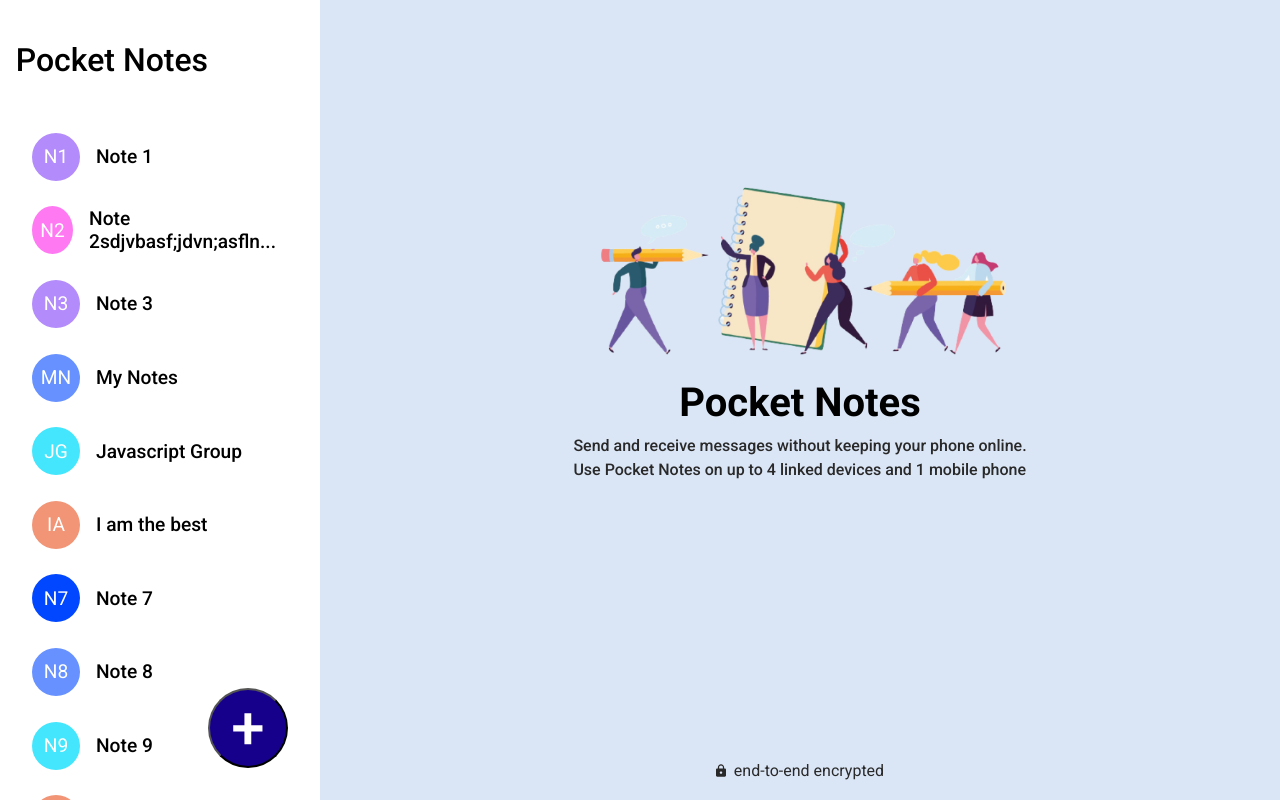
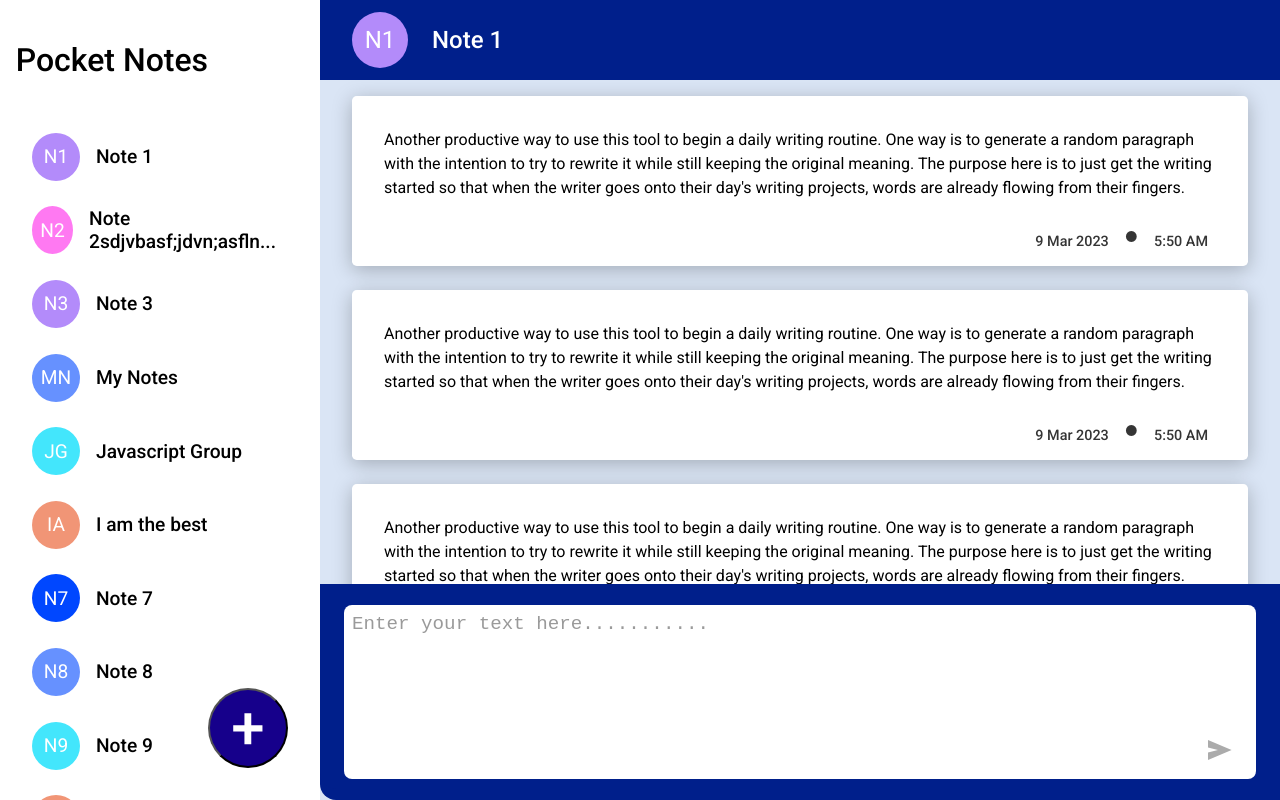
Before and after one commit to ds-1201/notes-app, a React (Create React App) app: page / in a window 1280 px wide. Built offline with nearby package versions, Linux system fonts and the light colour scheme.

Commit message:
notes view ui desktop complete

```diff
--- a/src/App.jsx
+++ b/src/App.jsx
@@ -1,4 +1,5 @@
-import Home from "./components/home/Home";
+// import Home from "./components/home/Home";
+import NotesView from "./components/notesView/NotesView";
 import Sidebar from "./components/sidebar/Sidebar";
 
 function App() {
@@ -8,7 +9,8 @@ function App() {
         <Sidebar />
       </div>
       <div className="main-box">
-        <Home />
+        {/* <Home /> */}
+        <NotesView />
       </div>
     </div>
   );
--- /dev/null
+++ b/src/components/avatar/Avatar.jsx
@@ -0,0 +1,21 @@
+import React from "react";
+import styles from "./Avatar.module.css";
+import { generateInitials } from "../../utils";
+
+const Avatar = ({ color, title, width, height, fontSize }) => {
+  return (
+    <div
+      style={{
+        backgroundColor: color || "#0047ff",
+        ...(width && { width }),
+        ...(height && { height }),
+        ...(fontSize && { fontSize: fontSize }),
+      }}
+      className={`${styles.avatar}`}
+    >
+      <span>{generateInitials(title)}</span>
+    </div>
+  );
+};
+
+export default Avatar;
--- /dev/null
+++ b/src/components/avatar/Avatar.module.css
@@ -0,0 +1,10 @@
+.avatar {
+  color: var(--white-color);
+  width: 3rem;
+  height: 3rem;
+  font-size: 1.2rem;
+  display: flex;
+  justify-content: center;
+  align-items: center;
+  border-radius: 50%;
+}
--- a/src/components/notesView/NotesView.jsx
+++ b/src/components/notesView/NotesView.jsx
@@ -0,0 +1,94 @@
+import React from "react";
+import styles from "./NotesView.module.css";
+import Avatar from "../avatar/Avatar";
+
+const dummy = {
+  id: 1,
+  title: "Note 1",
+  content: [
+    {
+      id: 1,
+      note: "Another productive way to use this tool to begin a daily writing routine. One way is to generate a random paragraph with the intention to try to rewrite it while still keeping the original meaning. The purpose here is to just get the writing started so that when the writer goes onto their day's writing projects, words are already flowing from their fingers.",
+      date: "9 Mar 2023",
+      time: "5:50 AM",
+    },
+    {
+      id: 2,
+      note: "Another productive way to use this tool to begin a daily writing routine. One way is to generate a random paragraph with the intention to try to rewrite it while still keeping the original meaning. The purpose here is to just get the writing started so that when the writer goes onto their day's writing projects, words are already flowing from their fingers.",
+      date: "9 Mar 2023",
+      time: "5:50 AM",
+    },
+    {
+      id: 3,
+      note: "Another productive way to use this tool to begin a daily writing routine. One way is to generate a random paragraph with the intention to try to rewrite it while still keeping the original meaning. The purpose here is to just get the writing started so that when the writer goes onto their day's writing projects, words are already flowing from their fingers.",
+      date: "9 Mar 2023",
+      time: "5:50 AM",
+    },
+    {
+      id: 4,
+      note: "Another productive way to use this tool to begin a daily writing routine. One way is to generate a random paragraph with the intention to try to rewrite it while still keeping the original meaning. The purpose here is to just get the writing started so that when the writer goes onto their day's writing projects, words are already flowing from their fingers.",
+      date: "9 Mar 2023",
+      time: "5:50 AM",
+    },
+  ],
+  color: "#b38bfa",
+};
+
+const NotesView = () => {
+  return (
+    <>
+      <div className={`${styles.container}`}>
+        <header className={`${styles.noteHeader}`}>
+          <Avatar
+            color={dummy.color}
+            title={dummy.title}
+            width={"3.5rem"}
+            height={"3.5rem"}
+            fontSize={"1.5rem"}
+          />
+          <h1 className={`${styles.noteTitle}`}>{dummy.title}</h1>
+        </header>
+
+        <div className={`${styles.noteContent}`}>
+          {dummy.content.map((note) => (
+            <div className={`${styles.note}`} key={note.id}>
+              <p className={`${styles.content}`}>{note.note}</p>
+              <div className={`${styles.dateBox}`}>
+                <span className={`${styles.dateTime}`}>
+                  <span>{note.date}</span>{" "}
+                  <span className={`${styles.dot}`}>&#9679;</span>{" "}
+                  <span>{note.time}</span>
+                </span>
+              </div>
+            </div>
+          ))}
+        </div>
+
+        <div className={`${styles.addContent}`}>
+          <form className={`${styles.inputBox}`}>
+            <textarea
+              className={`${styles.input}`}
+              name="note"
+              id="note"
+              placeholder="Enter your text here..........."
+            ></textarea>
+
+            <svg
+              className={`${styles.addIcon}`}
+              viewBox="0 0 35 29"
+              fill="none"
+              xmlns="http://www.w3.org/2000/svg"
+            >
+              <path
+                d="M0 29V18.125L14.5 14.5L0 10.875V0L34.4375 14.5L0 29Z"
+                fill="#ABABAB"
+              />
+            </svg>
+          </form>
+        </div>
+      </div>
+    </>
+  );
+};
+
+export default NotesView;
--- a/src/components/notesView/NotesView.module.css
+++ b/src/components/notesView/NotesView.module.css
@@ -0,0 +1,155 @@
+.container {
+  width: 100%;
+  height: 100%;
+}
+
+/* header */
+
+.noteHeader {
+  display: flex;
+  justify-content: flex-start;
+  align-items: center;
+  height: 10%;
+  padding: 0.5rem 2rem;
+  background-color: var(--home-front-color);
+  color: var(--white-color);
+}
+
+.noteTitle {
+  font-weight: 500;
+  font-size: 1.5rem;
+  margin-left: 1.5rem;
+}
+
+/* content */
+.noteContent {
+  width: 100%;
+  height: 63%;
+  padding: 1rem 2rem;
+  overflow-y: auto;
+}
+
+.noteContent::-webkit-scrollbar {
+  width: 0.8rem;
+}
+
+.noteContent::-webkit-scrollbar-track {
+  background-color: var(--scroll-bar-color);
+}
+
+.noteContent::-webkit-scrollbar-thumb {
+  background-color: var(--white-color);
+  border-radius: 0.5rem;
+  border: 0.2rem solid var(--scroll-bar-color);
+}
+
+/* Each Note */
+
+.note {
+  box-shadow: 0px 4px 20px 0px #00000040;
+  border-radius: 0.3rem;
+  margin-bottom: 1.5rem;
+  padding: 1rem 2rem;
+  background-color: var(--white-color);
+  color: var(--black-color);
+}
+
+.content {
+  font-size: 1rem;
+  font-weight: 400;
+  line-height: 1.5;
+  margin: 1rem 0;
+  margin-bottom: 2rem;
+}
+
+.dateBox {
+  display: flex;
+  justify-content: flex-end;
+  align-items: center;
+}
+
+.dateTime {
+  margin-right: 0.5rem;
+  color: var(--date-color);
+  font-weight: 500;
+  font-size: 0.9rem;
+  display: flex;
+  gap: 1rem;
+  align-items: center;
+  justify-content: center;
+}
+
+.dot {
+  transform: translateY(-20%);
+}
+
+/* add content */
+
+.addContent {
+  width: 100%;
+  height: 27%;
+  background-color: var(--home-front-color);
+  /* background-color: var(--white-color); */
+  display: flex;
+  justify-content: center;
+  align-items: center;
+  border-bottom-left-radius: 1rem;
+}
+
+.inputBox {
+  width: 100%;
+  height: 90%;
+  background-color: var(--home-front-color);
+  display: flex;
+  justify-content: center;
+  align-items: center;
+  border-bottom-left-radius: 1rem;
+  position: relative;
+}
+
+.input {
+  width: 95%;
+  height: 90%;
+  padding: 0.5rem;
+  border: none;
+  outline: none;
+  color: var(--input-color);
+  font-size: 1.2rem;
+  resize: none;
+  border-radius: 0.5rem;
+  font-weight: 400;
+  font-size: 1.2rem;
+}
+
+.input::placeholder {
+  color: var(--input-color);
+}
+
+.input::-webkit-scrollbar {
+  width: 0.8rem;
+}
+
+.input::-webkit-scrollbar-track {
+  background-color: var(--scroll-bar-color);
+}
+
+.input::-webkit-scrollbar-thumb {
+  background-color: var(--white-color);
+  border-radius: 0.5rem;
+  border: 0.2rem solid var(--scroll-bar-color);
+}
+
+.addIcon {
+  width: 1.5rem;
+  position: absolute;
+  bottom: 15%;
+  right: 5%;
+  background-color: transparent;
+  border: none;
+  cursor: pointer;
+  transition: all 0.2s ease-in-out;
+}
+
+.addIcon:hover:enabled {
+  transform: scale(1.2);
+}
--- a/src/components/sidebar/Sidebar.jsx
+++ b/src/components/sidebar/Sidebar.jsx
@@ -1,7 +1,8 @@
 import React from "react";
 import styles from "./Sidebar.module.css";
 import { notes } from "../../data";
-import { generateInitials, limitCharLength } from "../../utils";
+import { limitCharLength } from "../../utils";
+import Avatar from "../avatar/Avatar";
 const Sidebar = () => {
   return (
     <div className={`${styles.container}`}>
@@ -12,12 +13,7 @@ const Sidebar = () => {
       <div className={`${styles.notesListBox}`}>
         {notes.map((note) => (
           <div className={`${styles.note}`} key={note.id}>
-            <div
-              style={{ backgroundColor: note.color }}
-              className={`${styles.avatar}`}
-            >
-              <span>{generateInitials(note.title)}</span>
-            </div>
+            <Avatar color={note.color} title={note.title} />
             <p className={`${styles.noteTitle}`}>
               {limitCharLength(note.title)}
             </p>
--- a/src/index.css
+++ b/src/index.css
@@ -18,6 +18,7 @@
   --scroll-bar-color: #d9d9d9;
   --black-color: #000000;
   --text-color-2: #292929;
+  --date-color: #353535;
   --white-color: #ffffff;
   --home-back-color: #dae5f5;
   --home-front-color: #001f8b;
```
Also changed, not shown: src/components/createGroup/CreateGroup.jsx (added).
